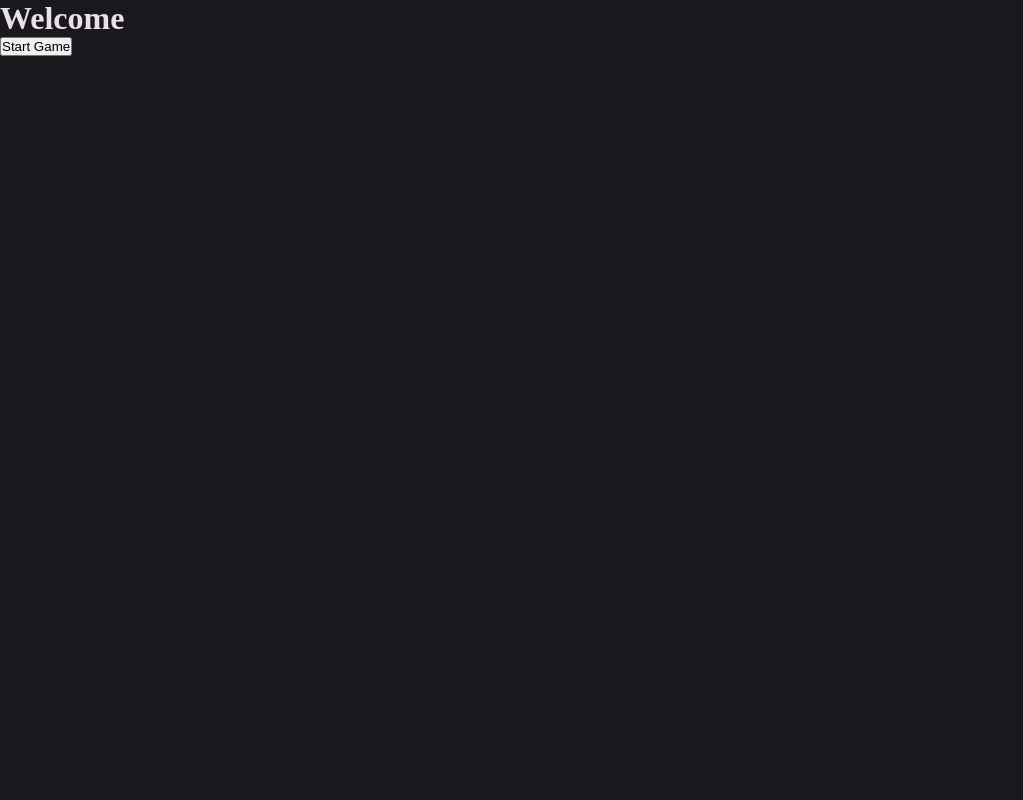
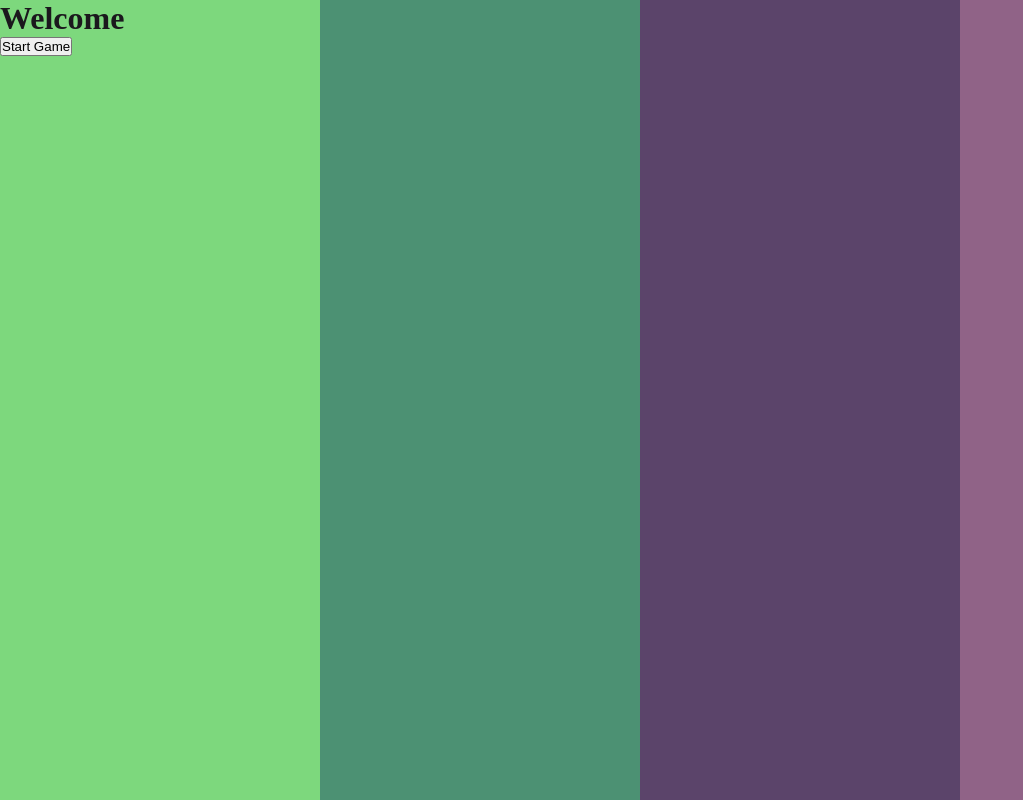
Before and after one commit to Lu-Smith/obstacle-jumping-game-vue, a Vue app: page / in a window 1280 px wide. Shown: the whole page, without its empty margins (0-1023 px from the left). Built offline with nearby package versions, Linux system fonts and the light colour scheme.

Commit message:
Updated styling in App.vue

```diff
--- a/src/App.vue
+++ b/src/App.vue
@@ -20,12 +20,11 @@ const handleStartGame = (value: boolean) => {
   startGame.value = value;
 };
 
-
 </script>
 
 <style lang="scss">
   div {
-    background: $primary-background;
+    background: $main-background;
     color: $primary-color;
     widows: 100vw;
     height: 100vh;
--- a/src/styles/_variables.scss
+++ b/src/styles/_variables.scss
@@ -1,8 +1,9 @@
 //colors
-$primary-color: rgb(231, 226, 233);
+$primary-color: rgb(27, 24, 29);
 
 //backgrounds
-$primary-background: rgb(27, 24, 29);
+$primary-background: rgb(231, 226, 233);
+$main-background: linear-gradient(90deg, #7dd87d 25%, #4c9173 25%, #4c9173 50%, #5b446a 50%, #5b446a 75%, #906387 75%, #906387 100%);
 
 //font-size
 $mobile-font-size: 10px;
```
